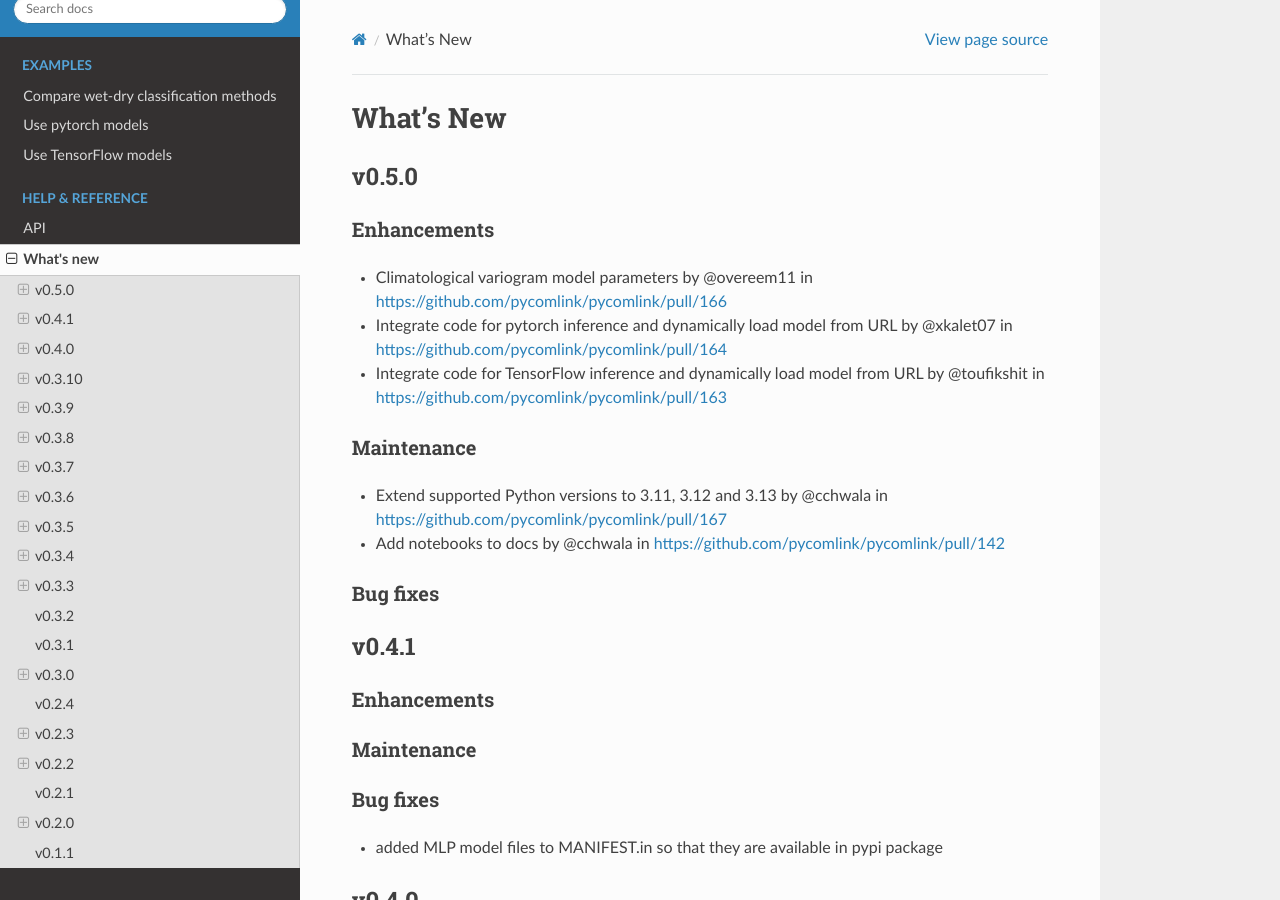
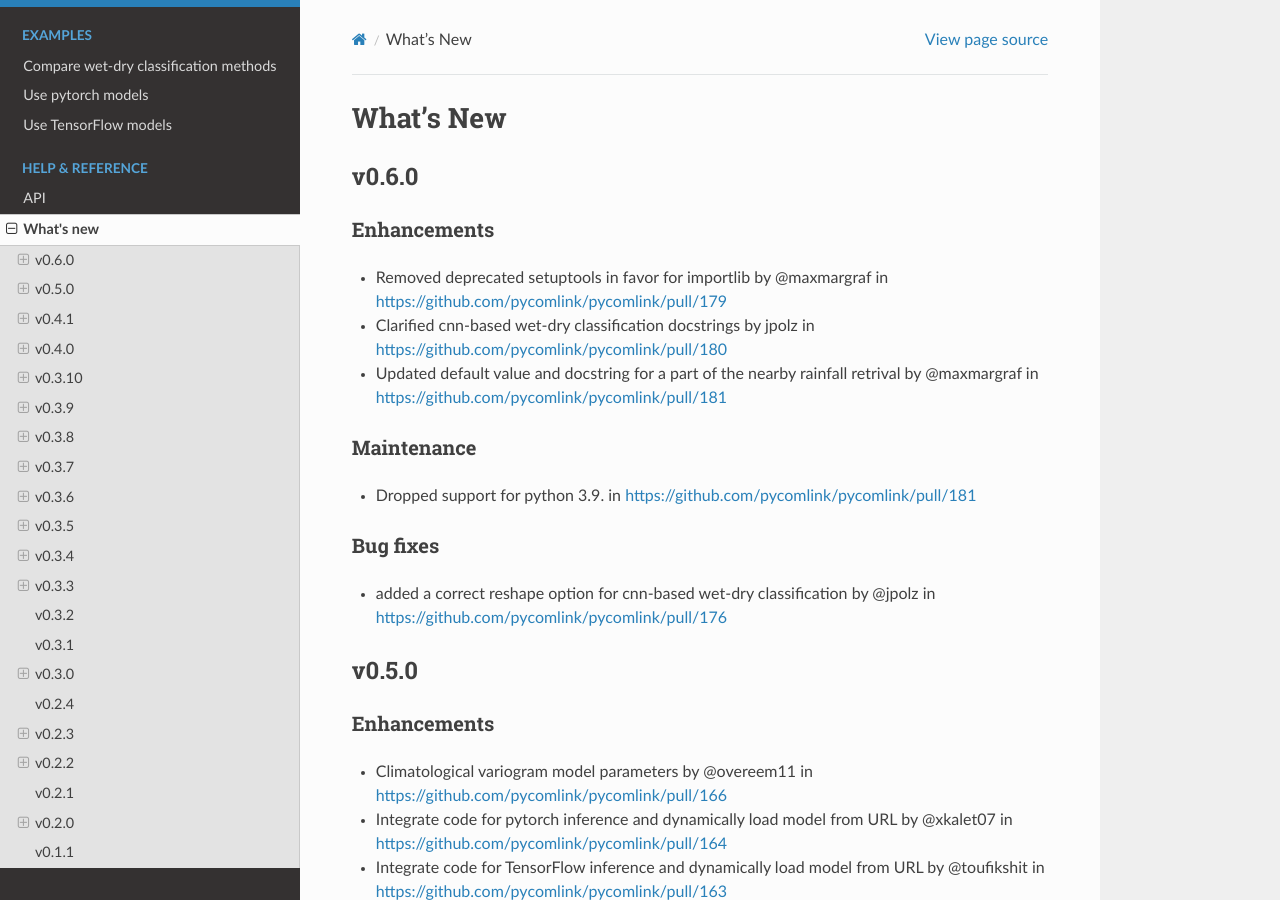
Before and after one commit to pycomlink/pycomlink, a Sphinx documentation site: the page built from docs/whats-new.rst, in a window 1280 px wide and 900 px high. Built offline with Sphinx 7.4.7 and the Read the Docs theme 3.1.0, drawn with Linux system fonts in a browser that asks for light colours; pages that are not in the unit, such as notebooks, are missing from menus.

Commit message:
Prepare pycomlink v0.6.0 (#181)
* fix default parameter in nearby rainfall retrieval

* drop python 3.9 from CI

* prepare_pycomlink_0.6.0



* keep original test values

```diff
--- a/docs/conf.py
+++ b/docs/conf.py
@@ -22,7 +22,7 @@ copyright = '2021, Christian Chwala'
 author = 'Christian Chwala'
 
 # The full version, including alpha/beta/rc tags
-release = '0.5.0'
+release = '0.6.0'
 
 
 # -- General configuration ---------------------------------------------------
--- a/docs/whats-new.rst
+++ b/docs/whats-new.rst
@@ -1,6 +1,26 @@
 **********************
 What's New
 **********************
+
+v0.6.0
+------
+
+Enhancements
+~~~~~~~~~~~~
+
+* Removed deprecated setuptools in favor for importlib by @maxmargraf in https://github.com/pycomlink/pycomlink/pull/179
+* Clarified cnn-based wet-dry classification docstrings by jpolz in https://github.com/pycomlink/pycomlink/pull/180
+* Updated default value and docstring for a part of the nearby rainfall retrival by @maxmargraf in https://github.com/pycomlink/pycomlink/pull/181
+
+Maintenance
+~~~~~~~~~~~~
+
+* Dropped support for python 3.9. in https://github.com/pycomlink/pycomlink/pull/181
+
+Bug fixes
+~~~~~~~~~
+
+* added a correct reshape option for cnn-based wet-dry classification by @jpolz in https://github.com/pycomlink/pycomlink/pull/176
 
 v0.5.0
 ------
--- a/setup.py
+++ b/setup.py
@@ -20,7 +20,7 @@ def read(fname):
 
 setup(
     name = "pycomlink",
-    version = "0.5.0",
+    version = "0.6.0",
     author = "Christian Chwala",
     author_email = "christian.chwala@kit.edu",
     description = ("Python tools for CML (commercial microwave link) data processing"),
@@ -28,7 +28,7 @@ setup(
     keywords = "microwave links precipitation radar cml",
     url = "https://github.com/pycomlink/pycomlink",
     download_url = (
-        "https://github.com/pycomlink/pycomlink/archive/0.5.0.tar.gz"),
+        "https://github.com/pycomlink/pycomlink/archive/0.6.0.tar.gz"),
     packages=find_packages(exclude=['test']),
     include_package_data=True,
     long_description=read('README.md'),
@@ -36,7 +36,6 @@ setup(
         "Development Status :: 3 - Alpha",
         "Topic :: Scientific/Engineering :: Atmospheric Science",
         "License :: OSI Approved :: BSD License",
-        'Programming Language :: Python :: 3.9',
         'Programming Language :: Python :: 3.10',
         'Programming Language :: Python :: 3.11',
         'Programming Language :: Python :: 3.12',
```
Also changed, not shown: README.md (+1 -1 lines), 3 other files.
